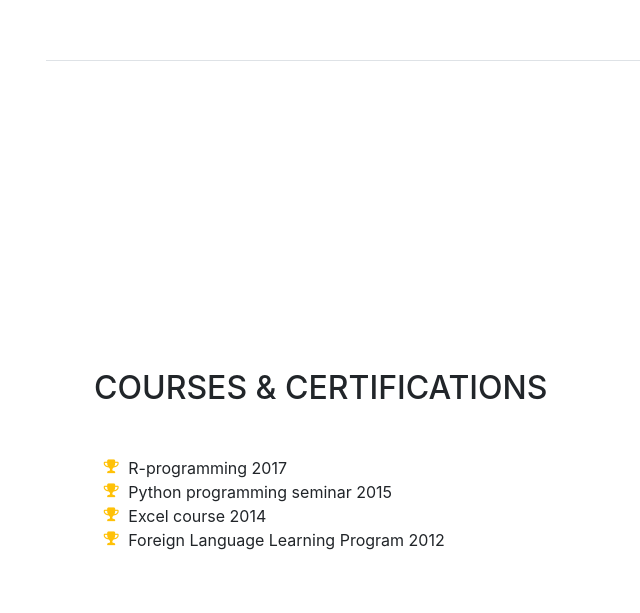
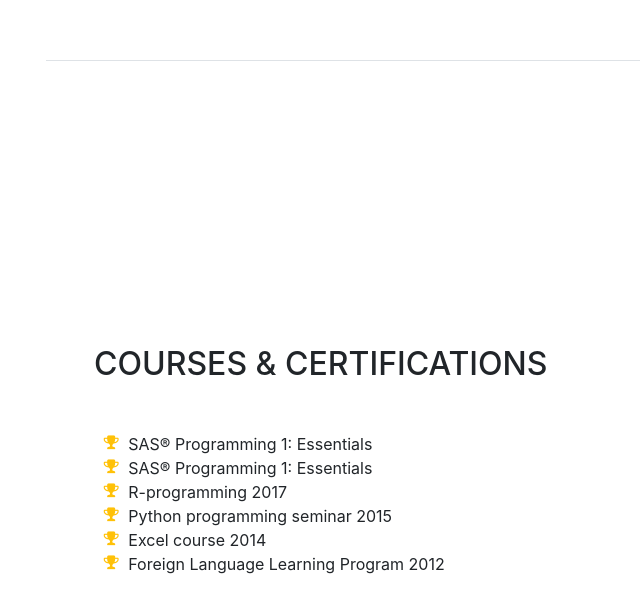
Before and after one commit to riarangogi/riarangogi.github.io, a website with bundled scripts: page index.html in a window 1280 px wide. Shown: the part 4178-4791 px from the top of the page, without its empty margins (226-866 px from the left). Built offline with nearby package versions, Linux system fonts and the light colour scheme; a web font is replaced by a local one.

Commit message:
I added             <li>

```diff
--- a/index.html
+++ b/index.html
@@ -248,6 +248,12 @@
           <ul class="fa-ul mb-0">
             <li>
               <i class="fa-li fa fa-trophy text-warning"></i>
+              SAS® Programming 1: Essentials</li>
+            <li>
+              <i class="fa-li fa fa-trophy text-warning"></i>
+              SAS® Programming 1: Essentials</li>
+            <li>
+              <i class="fa-li fa fa-trophy text-warning"></i>
               R-programming 2017</li>
             <li>
               <i class="fa-li fa fa-trophy text-warning"></i>
```
